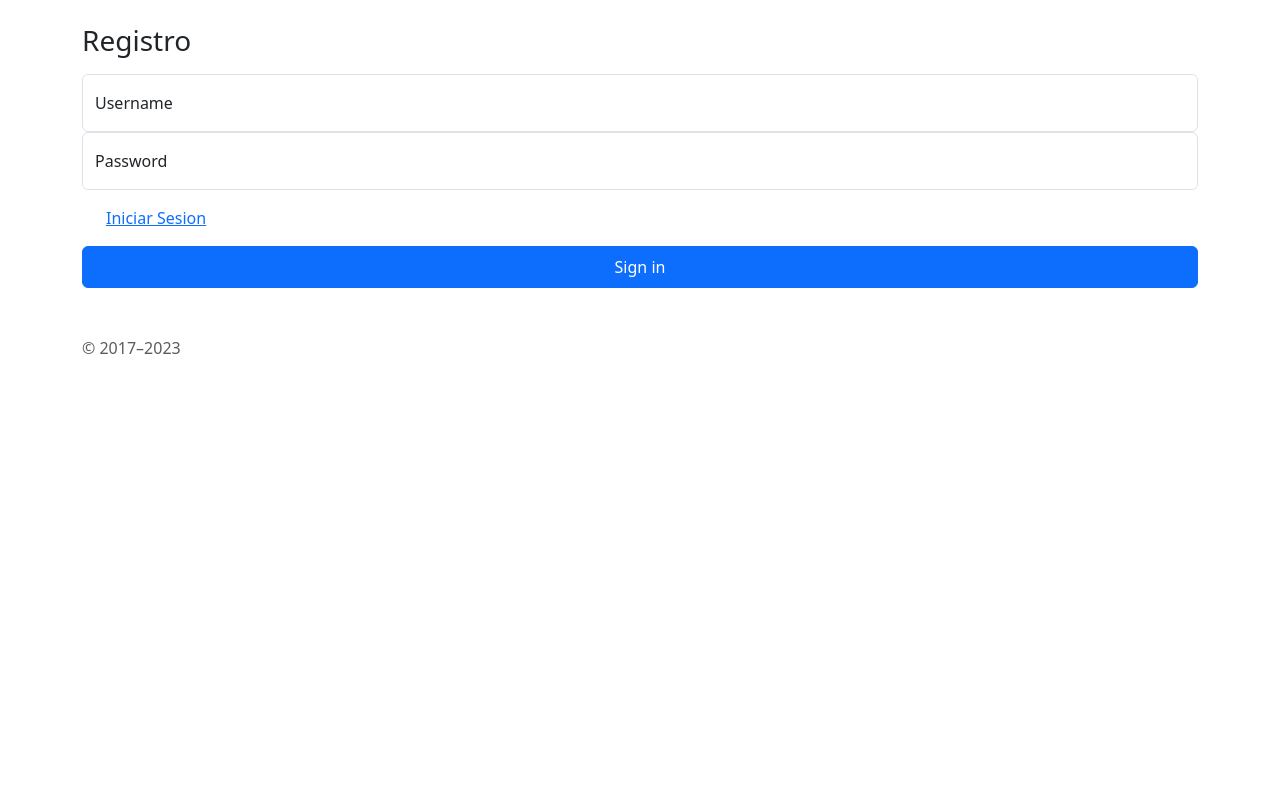
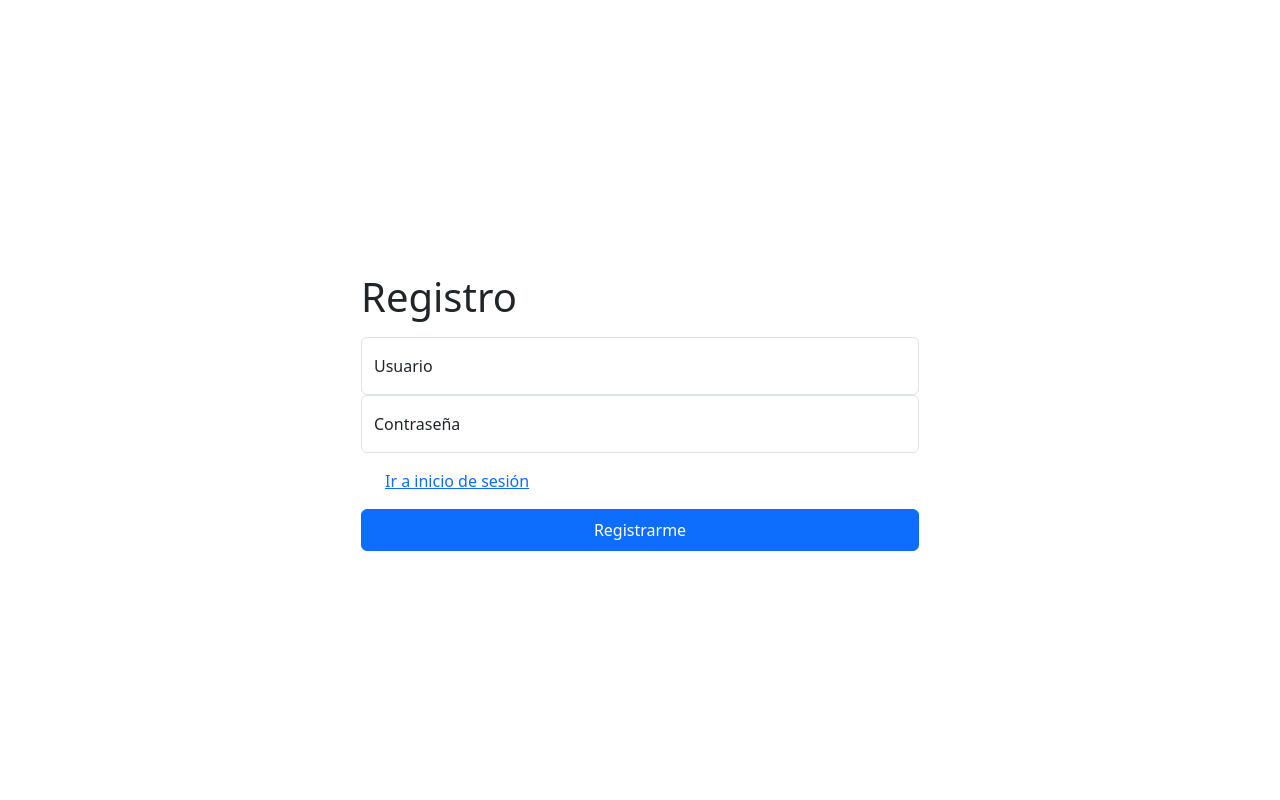
Before and after one commit to jeisonW/block-de-nota, a Flask app: page /registro in a window 1280 px wide. Run offline with Flask 3, Linux system fonts and the light colour scheme; some libraries are stand-ins or nearby versions.

Commit message:
Made some changes

```diff
--- /dev/null
+++ b/templates/auth_layout.html
@@ -0,0 +1,22 @@
+<!DOCTYPE html>
+<html lang="en">
+
+<head>
+	<meta charset="UTF-8">
+	<meta name="viewport" content="width=device-width, initial-scale=1.0">
+	<title>Login</title>
+	<link href="https://cdn.jsdelivr.net/npm/bootstrap@5.3.2/dist/css/bootstrap.min.css" rel="stylesheet"
+		integrity="sha384-T3c6CoIi6uLrA9TneNEoa7RxnatzjcDSCmG1MXxSR1GAsXEV/Dwwykc2MPK8M2HN" crossorigin="anonymous">
+
+</head>
+
+<body class="vh-100 d-flex align-items-center">
+        {% block body %}
+        {% endblock %}
+
+	<script src="https://cdn.jsdelivr.net/npm/bootstrap@5.3.2/dist/js/bootstrap.bundle.min.js"
+		integrity="sha384-C6RzsynM9kWDrMNeT87bh95OGNyZPhcTNXj1NW7RuBCsyN/o0jlpcV8Qyq46cDfL"
+		crossorigin="anonymous"></script>
+</body>
+
+</html>
--- a/templates/register.html
+++ b/templates/register.html
@@ -1,43 +1,31 @@
-<!DOCTYPE html>
-<html lang="en">
-<head>
-    <meta charset="UTF-8">
-    <meta name="viewport" content="width=device-width, initial-scale=1.0">
-    <title>Login</title>
-    <link href="https://cdn.jsdelivr.net/npm/bootstrap@5.3.2/dist/css/bootstrap.min.css" rel="stylesheet" integrity="sha384-T3c6CoIi6uLrA9TneNEoa7RxnatzjcDSCmG1MXxSR1GAsXEV/Dwwykc2MPK8M2HN" crossorigin="anonymous">
+{% extends 'auth_layout.html' %}
 
-</head>
-<body>
-
-
-
-<div class="container align-items-center justify-content-center">
-<main class="form-signin w-100 m-auto">
+{% block body %}
+<div class="container">
+  <main class="form-signin col-lg-6 mx-auto">
     <form action="/registro" method="post">
       <br>
-    <h1 class="h3 mb-3 fw-normal">Registro</h1>
+      <h1 class="mb-3 fw-normal">Registro</h1>
 
       <div class="form-floating">
         <input type="text" class="form-control" id="floatingInput" placeholder="username" name="name" required>
-      <label for="floatingInput">Username</label>
+        <label for="floatingInput">Usuario</label>
       </div>
       <div class="form-floating">
-      <input type="password" class="form-control" id="floatingPassword" placeholder="Password" name="password" required>
-      <label for="floatingPassword">Password</label>
+        <input type="password" class="form-control" id="floatingPassword" placeholder="Password" name="password"
+          required>
+        <label for="floatingPassword">Contraseña</label>
       </div>
 
       <div class="form-check text-start my-3">
 
-      <label class="form-check-label" for="flexCheckDefault">
-        <a href="/login">Iniciar Sesion </a>
+        <label class="form-check-label">
+          <a href="/login">Ir a inicio de sesión</a>
         </label>
       </div>
-    <button class="btn btn-primary w-100 py-2" type="submit">Sign in</button>
-    <p class="mt-5 mb-3 text-body-secondary">&copy; 2017–2023</p>
+      <button class="btn btn-primary w-100 py-2" type="submit">Registrarme</button>
     </form>
+
+  </main>
 </div>
-</main>
-
-<script src="https://cdn.jsdelivr.net/npm/bootstrap@5.3.2/dist/js/bootstrap.bundle.min.js" integrity="sha384-C6RzsynM9kWDrMNeT87bh95OGNyZPhcTNXj1NW7RuBCsyN/o0jlpcV8Qyq46cDfL" crossorigin="anonymous"></script>
-</body>
-</html>
+{% endblock %}
```
Also changed, not shown: templates/index.html (+5 -4 lines), templates/login.html (+14 -27 lines), block.db (added), 3 other files. Lines whose indentation alone changed are shown as unchanged.
